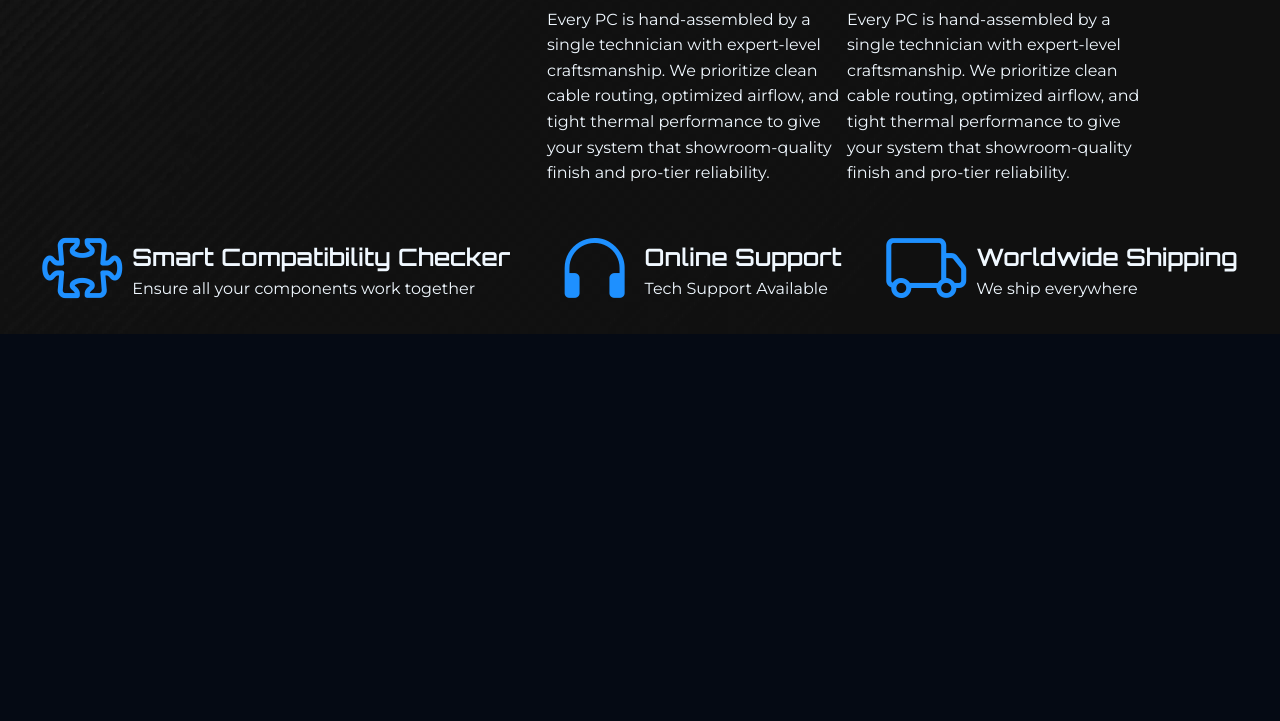
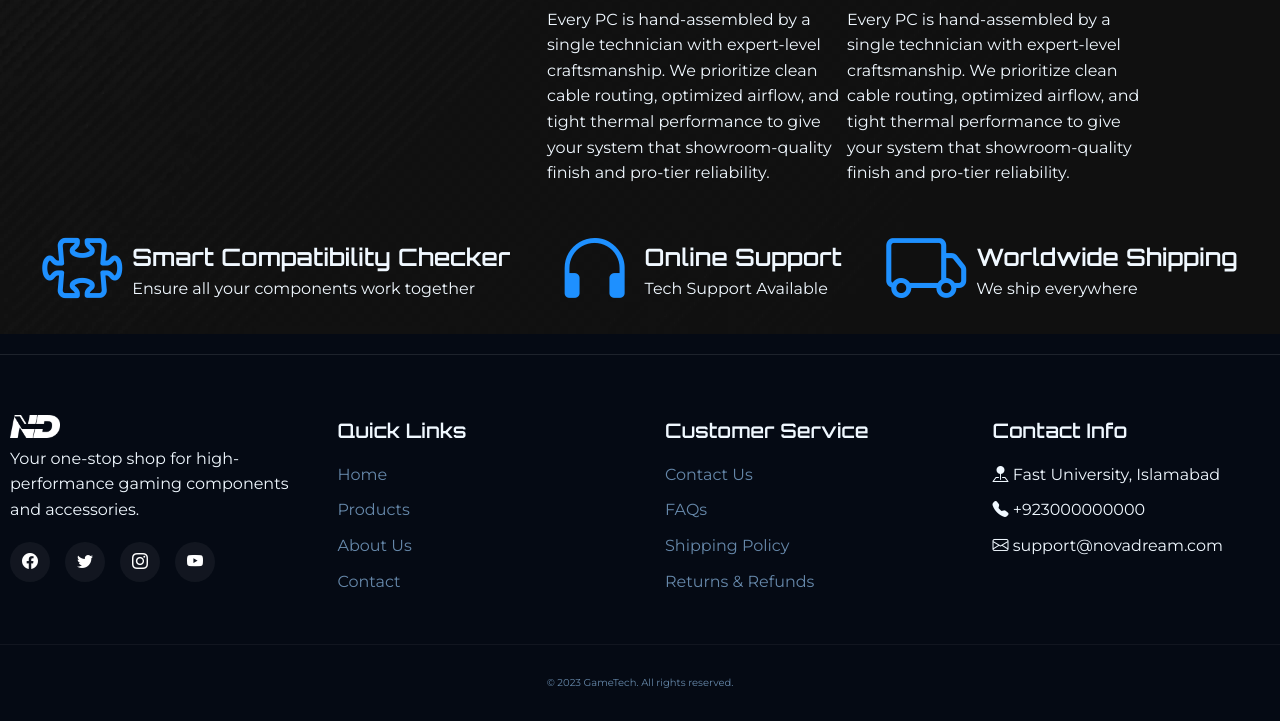
Before and after one commit to hassnnn/B_i252015_i253029_NovaDreamGamingStore, a plain HTML site: page index.html in a window 1280 px wide. Shown: the part 2588-3309 px from the top of the page. Before the commit the page ends 2942 px from the top, so only its background shows below. Drawn offline with Linux system fonts and the light colour scheme.

Commit message:
Added footer

```diff
--- a/CSS/style.css
+++ b/CSS/style.css
@@ -403,3 +403,72 @@ nav a:hover:after {
     justify-content: space-around;
     align-items: center;
 }
+
+/* Footer */
+footer {
+    background-color: var(--darker);
+    padding: 60px 0 30px;
+    border-top: 1px solid rgba(255, 255, 255, 0.1);
+}
+
+.footer-content {
+    display: grid;
+    grid-template-columns: repeat(auto-fit, minmax(200px, 1fr));
+    gap: 40px;
+    margin-bottom: 40px;
+    margin-left: 10px;
+}
+
+.footer-column h3 {
+    font-size: 20px;
+    margin-bottom: 5px;
+    position: relative;
+    padding-bottom: 10px;
+}
+
+
+.footer-links {
+    list-style: none;
+}
+
+.footer-links li {
+    margin-bottom: 10px;
+}
+
+.footer-links a {
+    color: var(--gray);
+    transition: var(--transition);
+}
+
+.footer-links a:hover {
+    color: var(--primary);
+}
+
+.social-icons {
+    display: flex;
+    gap: 15px;
+    margin-top: 20px;
+}
+
+.social-icon {
+    width: 40px;
+    height: 40px;
+    border-radius: 50%;
+    background: rgba(255, 255, 255, 0.05);
+    display: flex;
+    align-items: center;
+    justify-content: center;
+    transition: var(--transition);
+}
+
+.social-icon:hover {
+    background: var(--primary);
+}
+
+.footer-bottom {
+    text-align: center;
+    padding-top: 30px;
+    border-top: 1px solid rgba(255, 255, 255, 0.05);
+    color: var(--gray);
+    font-size: 10px;
+}
--- a/index.html
+++ b/index.html
@@ -297,6 +297,56 @@
                     </div>
                 </div>
             </section>
+             <!-- Footer -->
+    <footer>
+        <div class="container">
+            <div class="footer-content">
+                <div class="footer-column">
+                    <img src="./Images/LOGO.png" width="50" alt="">
+                    <p>Your one-stop shop for high-performance gaming components and accessories.</p>
+                    <div class="social-icons">
+                        <a href="#" class="social-icon"><i class="bi bi-facebook"></i></a>
+                        <a href="#" class="social-icon"><i class="bi bi-twitter"></i></a>
+                        <a href="#" class="social-icon"><i class="bi bi-instagram"></i></a>
+                        <a href="#" class="social-icon"><i class="bi bi-youtube"></i></a>
+                    </div>
+                </div>
+
+                <div class="footer-column">
+                    <h3>Quick Links</h3>
+                    <ul class="footer-links">
+                        <li><a href="#" class="nav-link">Home</a></li>
+                        <li><a href="./products.html" class="nav-link">Products</a></li>
+                        <li><a href="./abous-us.html" class="nav-link">About Us</a></li>
+                        <li><a href="./contact-us.html" class="nav-link">Contact</a></li>
+                    </ul>
+                </div>
+
+                <div class="footer-column">
+                    <h3>Customer Service</h3>
+                    <ul class="footer-links">
+                        <li><a href="#">Contact Us</a></li>
+                        <li><a href="#">FAQs</a></li>
+                        <li><a href="#">Shipping Policy</a></li>
+                        <li><a href="#">Returns & Refunds</a></li>
+                    </ul>
+                </div>
+
+                <div class="footer-column">
+                    <h3>Contact Info</h3>
+                    <ul class="footer-links">
+                        <li><i class="bi bi-pin-map-fill"></i> Fast University, Islamabad</li>
+                        <li><i class="bi bi-telephone-fill"></i> +923000000000</li>
+                        <li><i class="bi bi-envelope"></i> support@novadream.com</li>
+                    </ul>
+                </div>
+            </div>
+
+            <div class="footer-bottom">
+                <p>&copy; 2023 GameTech. All rights reserved.</p>
+            </div>
+        </div>
+    </footer>
         </body>
 
         </html>
```
